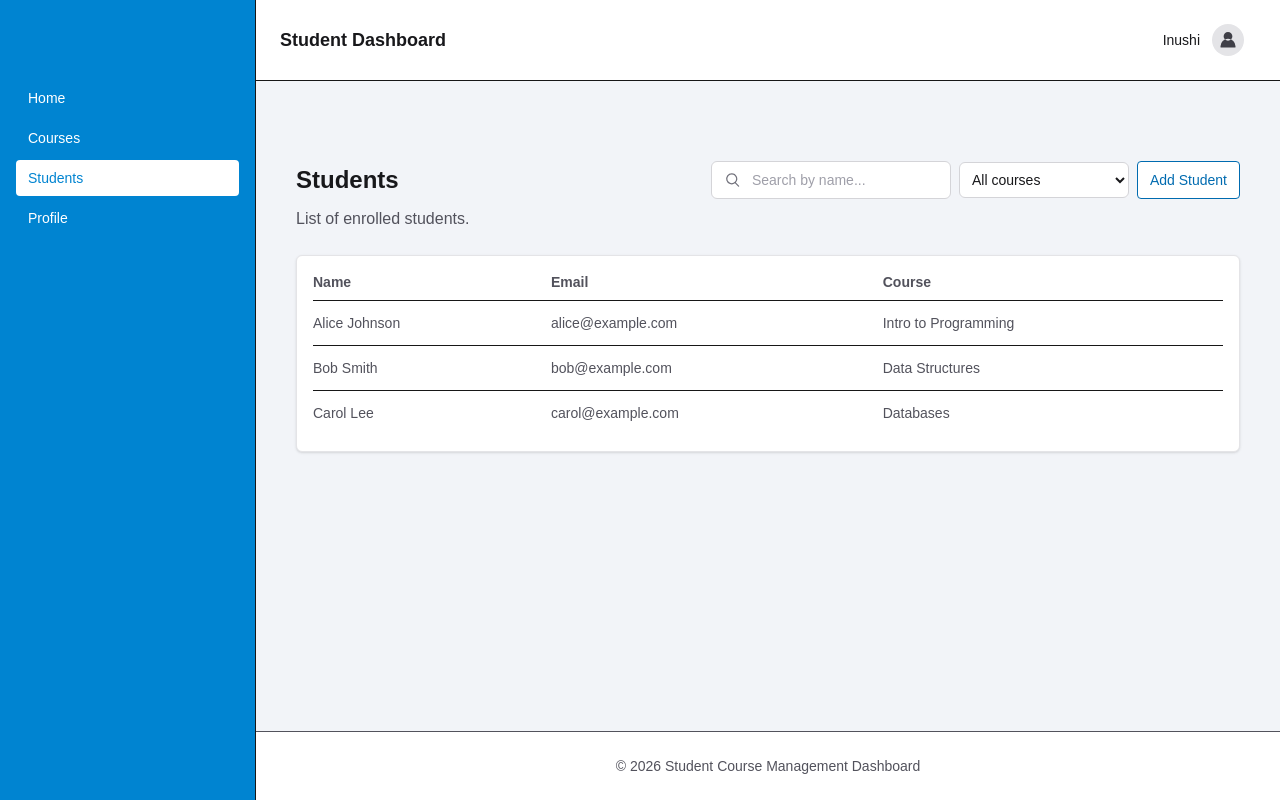
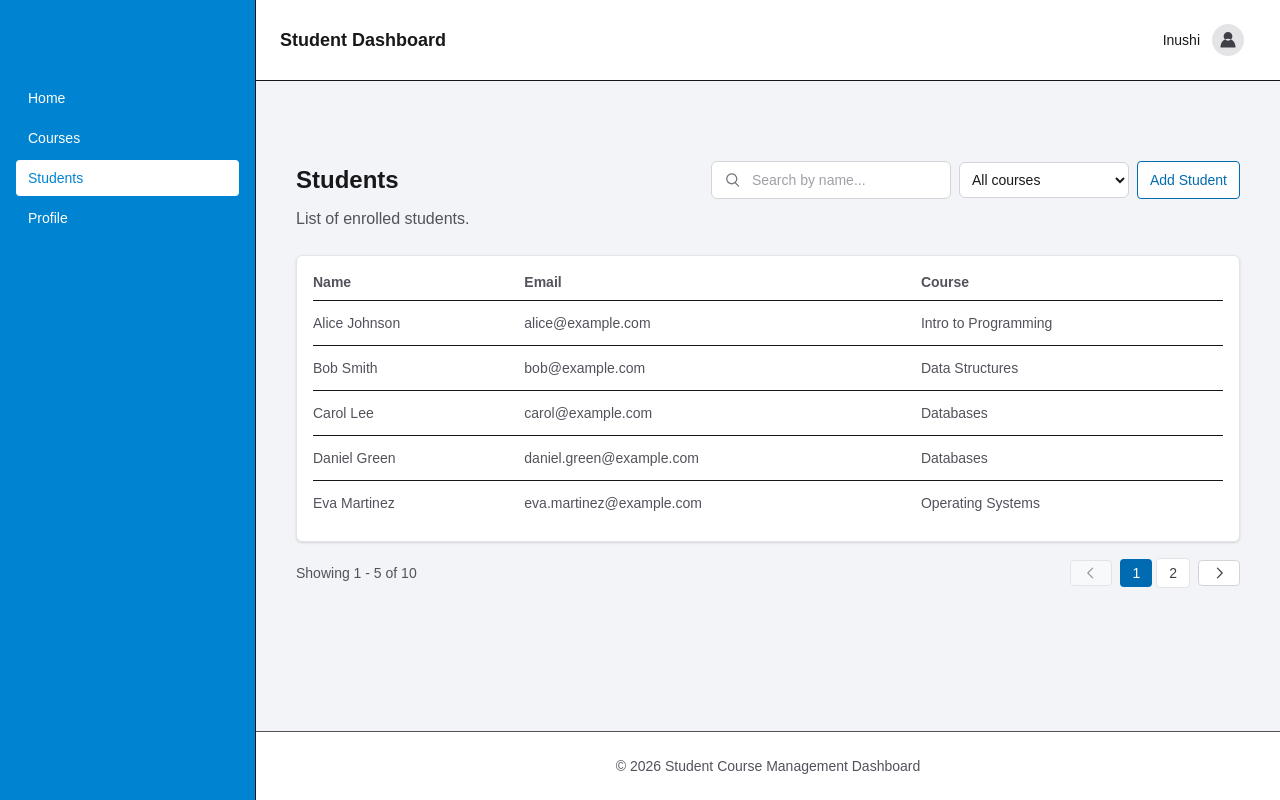
Before and after one commit to InushiKavindi/student-course-dashboard, a Next.js app: page /students in a window 1280 px wide. Built offline with nearby package versions, Linux system fonts and the light colour scheme.

Commit message:
ui: add pagination to students list

```diff
--- a/app/students/page.tsx
+++ b/app/students/page.tsx
@@ -4,7 +4,7 @@ import { useSearchParams } from "next/navigation";
 import Loading from "../components/Loading";
 import ErrorState from "../components/ErrorState";
 
-import { useMemo, useState } from "react";
+import { useMemo, useState, useEffect } from "react";
 import StudentTable from "../components/StudentTable";
 import EmptyState from "../components/EmptyState";
 import SearchBar from "../components/SearchBar";
@@ -16,11 +16,21 @@ export default function StudentsPage() {
     { id: 1, name: "Alice Johnson", email: "alice@example.com", course: "Intro to Programming" },
     { id: 2, name: "Bob Smith", email: "bob@example.com", course: "Data Structures" },
     { id: 3, name: "Carol Lee", email: "carol@example.com", course: "Databases" },
+    { id: 4, name: "Daniel Green", email: "daniel.green@example.com", course: "Databases" },
+    { id: 5, name: "Eva Martinez", email: "eva.martinez@example.com", course: "Operating Systems" },
+    { id: 6, name: "Frank Nelson", email: "frank.nelson@example.com", course: "Networks" },
+    { id: 7, name: "Grace Kim", email: "grace.kim@example.com", course: "Algorithms" },
+    { id: 8, name: "Hector Alvarez", email: "hector.alvarez@example.com", course: "Databases" },
+    { id: 9, name: "Ivy Zhao", email: "ivy.zhao@example.com", course: "Intro to Programming" },
+    { id: 10, name: "Jack Turner", email: "jack.turner@example.com", course: "Operating Systems" },
   ];
 
   const [query, setQuery] = useState("");
   const [selectedCourse, setSelectedCourse] = useState("");
   const [isAddOpen, setIsAddOpen] = useState(false);
+  // Pagination
+  const [page, setPage] = useState(1);
+  const pageSize = 5;
 
   // Text search: name-only to keep results predictable on mobile
   const filtered = useMemo(() => {
@@ -41,6 +51,12 @@ export default function StudentsPage() {
     if (!selectedCourse) return filtered;
     return filtered.filter((s) => (s.course || "") === selectedCourse);
   }, [filtered, selectedCourse]);
+
+  // Reset to first page when filters/search change
+  useEffect(() => setPage(1), [query, selectedCourse]);
+
+  const totalPages = Math.max(1, Math.ceil(finalList.length / pageSize));
+  const paginated = finalList.slice((page - 1) * pageSize, page * pageSize);
 
 //   //to test loading and error states
 //   const params = useSearchParams();
@@ -96,7 +112,59 @@ export default function StudentsPage() {
         <p className="mt-2 text-zinc-600 dark:text-zinc-400">List of enrolled students.</p>
         {/* Results: show table or empty state */}
         {finalList.length > 0 ? (
-          <StudentTable students={finalList} />
+          <>
+            <StudentTable students={paginated} />
+
+            {/* Pagination controls */}
+            <div className="mt-4 flex items-center justify-between">
+              <div className="text-sm text-zinc-600">Showing {(page - 1) * pageSize + 1} - {Math.min(page * pageSize, finalList.length)} of {finalList.length}</div>
+              <nav className="flex items-center gap-2" aria-label="Pagination">
+                <button
+                  type="button"
+                  onClick={() => setPage((p) => Math.max(1, p - 1))}
+                  disabled={page === 1}
+                  aria-label="Previous page"
+                  className="inline-flex items-center rounded border border-zinc-300 bg-white px-3 py-1 text-sm text-zinc-700 disabled:opacity-50"
+                >
+                  <span className="sr-only">Previous</span>
+                  <svg className="h-4 w-4" viewBox="0 0 20 20" fill="none" xmlns="http://www.w3.org/2000/svg" aria-hidden="true">
+                    <path d="M12 4L6 10L12 16" stroke="currentColor" strokeWidth="1.5" strokeLinecap="round" strokeLinejoin="round" />
+                  </svg>
+                </button>
+
+                {/* simple page numbers */}
+                <div className="hidden sm:flex items-center gap-1">
+                  {Array.from({ length: totalPages }).map((_, i) => {
+                    const p = i + 1;
+                    return (
+                      <button
+                        key={p}
+                        type="button"
+                        onClick={() => setPage(p)}
+                        aria-current={page === p ? "page" : undefined}
+                        className={`inline-flex items-center rounded px-3 py-1 text-sm ${page === p ? "bg-[#006BB0] text-white" : "bg-white text-zinc-700 border border-zinc-200"}`}
+                      >
+                        {p}
+                      </button>
+                    );
+                  })}
+                </div>
+
+                <button
+                  type="button"
+                  onClick={() => setPage((p) => Math.min(totalPages, p + 1))}
+                  disabled={page === totalPages}
+                  aria-label="Next page"
+                  className="inline-flex items-center rounded border border-zinc-300 bg-white px-3 py-1 text-sm text-zinc-700 disabled:opacity-50"
+                >
+                  <span className="sr-only">Next</span>
+                  <svg className="h-4 w-4" viewBox="0 0 20 20" fill="none" xmlns="http://www.w3.org/2000/svg" aria-hidden="true">
+                    <path d="M8 4L14 10L8 16" stroke="currentColor" strokeWidth="1.5" strokeLinecap="round" strokeLinejoin="round" />
+                  </svg>
+                </button>
+              </nav>
+            </div>
+          </>
         ) : (
           <EmptyState
             title="No students found"
```
